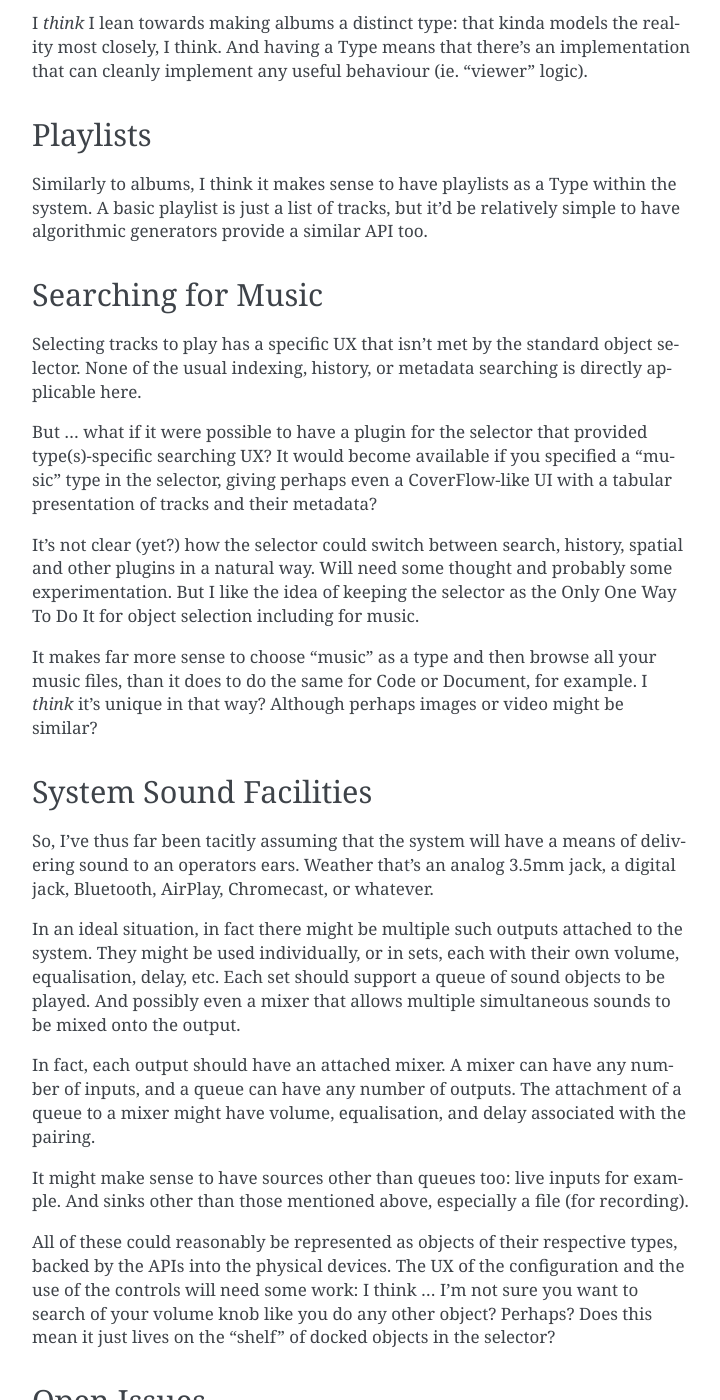
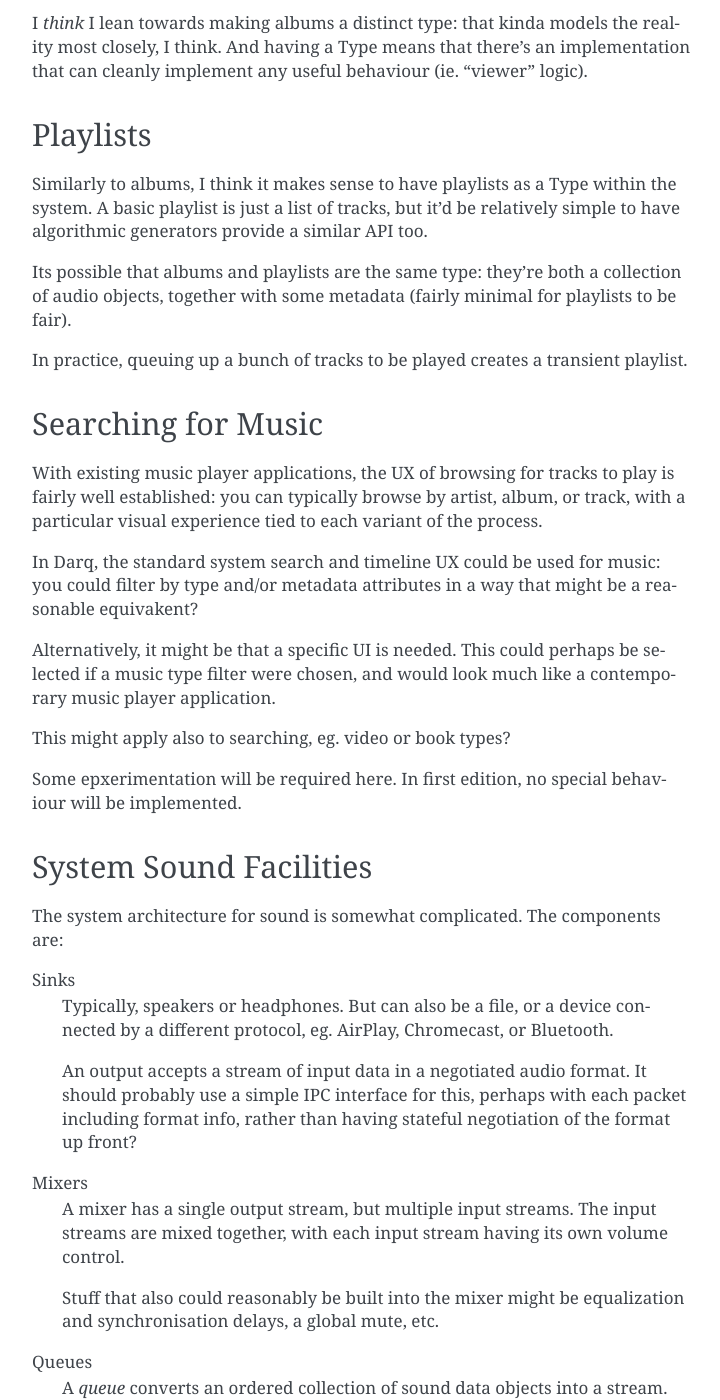
Before and after one commit to darqos/darqos, a Sphinx documentation site: the page built from doc/audio.rst, in a window 1280 px wide and 1400 px high, scrolled down 915 px. Shown: the whole window, without its empty margins (388-1108 px from the left). Built offline with Sphinx 7.4.7, drawn with Linux system fonts in a browser that asks for light colours; some of the changed text lies outside the part shown.

Commit message:
Renamed the audio type file.

```diff
--- a/doc/music-player.rst
+++ b/doc/audio.rst
@@ -1,7 +1,7 @@
-Music Player
-============
+Audio
+=====
 
-A music player is an interesting exploration of some modelling issues.
+An audio player is an interesting exploration of some modelling issues.
 
 * A simple player application (play, pause, ffw, rew, etc) for a single
   mp3 or similar format object is relatively easy to conceive.  This fits
@@ -55,49 +55,108 @@
 but it'd be relatively simple to have algorithmic generators provide
 a similar API too.
 
+Its possible that albums and playlists are the same type: they're both
+a collection of audio objects, together with some metadata (fairly
+minimal for playlists to be fair).
+
+In practice, queuing up a bunch of tracks to be played creates a
+transient playlist.
+
 Searching for Music
 -------------------
 
-Selecting tracks to play has a specific UX that isn't met by the
-standard object selector.  None of the usual indexing, history,
-or metadata searching is directly applicable here.
+With existing music player applications, the UX of browsing for tracks
+to play is fairly well established: you can typically browse by
+artist, album, or track, with a particular visual experience tied to
+each variant of the process.
 
-But ... what if it were possible to have a plugin for the selector that
-provided type(s)-specific searching UX?  It would become available if
-you specified a "music" type in the selector, giving perhaps even a
-CoverFlow-like UI with a tabular presentation of tracks and their
-metadata?
+In Darq, the standard system search and timeline UX could be used for
+music: you could filter by type and/or metadata attributes in a way
+that might be a reasonable equivakent?
 
-It's not clear (yet?) how the selector could switch between search,
-history, spatial and other plugins in a natural way.  Will need some
-thought and probably some experimentation.  But I like the idea of
-keeping the selector as the Only One Way To Do It for object selection
-including for music.
+Alternatively, it might be that a specific UI is needed.  This could
+perhaps be selected if a music type filter were chosen, and would look
+much like a contemporary music player application.
 
-It makes far more sense to choose "music" as a type and then browse
-all your music files, than it does to do the same for Code or Document,
-for example.  I *think* it's unique in that way?  Although perhaps
-images or video might be similar?
+This might apply also to searching, eg. video or book types?
+
+Some epxerimentation will be required here.  In first edition, no
+special behaviour will be implemented.
 
 System Sound Facilities
 -----------------------
 
-So, I've thus far been tacitly assuming that the system will have a
-means of delivering sound to an operators ears.  Weather that's an
-analog 3.5mm jack, a digital jack, Bluetooth, AirPlay, Chromecast, or
-whatever.
+The system architecture for sound is somewhat complicated.  The
+components are:
 
-In an ideal situation, in fact there might be multiple such outputs
-attached to the system.  They might be used individually, or in sets,
-each with their own volume, equalisation, delay, etc.  Each set
-should support a queue of sound objects to be played.  And possibly
-even a mixer that allows multiple simultaneous sounds to be mixed onto
-the output.
+Sinks
+    Typically, speakers or headphones.  But can also be a file, or a
+    device connected by a different protocol, eg. AirPlay, Chromecast, or
+    Bluetooth.
+
+    An output accepts a stream of input data in a negotiated audio
+    format.  It should probably use a simple IPC interface for this,
+    perhaps with each packet including format info, rather than having
+    stateful negotiation of the format up front?
+
+Mixers
+    A mixer has a single output stream, but multiple input streams.
+    The input streams are mixed together, with each input stream
+    having its own volume control.
+
+    Stuff that also could reasonably be built into the mixer might be
+    equalization and synchronisation delays, a global mute, etc.
+
+Queues
+    A *queue* converts an ordered collection of sound data objects
+    into a stream.
+
+Source
+    Anything that can produce a stream of audio data.  This might be a
+    streamer for stored objects, a translator for a network stream, or
+    a physical input device, eg. a line-in, or a microphone.
+
+In general, a terminal device will have an input-side mixer, and an
+output side sink.  The sink might be a local analog jack, USB
+soundcard, or nearby AirPlay device (for example): it doesn't matter
+what it is.  The mixer is always configured; the output device might
+not always be available.
+
+This raises the need for configuration.
+
+A DarqOS system can be configured with any number of:
+
+* Sinks, local or networked.
+* Mixers, in addition to the default mixer for a terminal.
+* Sources, and
+* Queues.
+
+Audio Player
+------------
+
+The *Audio* type implementation has a simple lens that supports:
+
+* Play/pause/skip back/skip forward/restart
+* Selection of an output mixer
+
+* Control of the mixer channel should probably be a different lens
+    for the mixer type implementation?
+
+Music Player
+------------
+
+The *Music*, *Album*, and *Playlist* type implementations have a
+richly functional lens that supports:
+
+* Basic audio controls
+* Metadata display
+* Support for album and playlist types
 
 In fact, each output should have an attached mixer.  A mixer can have
 any number of inputs, and a queue can have any number of outputs.  The
 attachment of a queue to a mixer might have volume, equalisation, and
 delay associated with the pairing.
+
 
 It might make sense to have sources other than queues too: live inputs
 for example.  And sinks other than those mentioned above, especially
@@ -113,7 +172,6 @@
 Open Issues
 -----------
 
-* Selection plugin?
 * System hardware/device configuration: how are these objects
   accessed?
 * Is there a distinction between sound and music objects?
@@ -121,7 +179,13 @@
 
   * Stereo, 5.1, 7.1, Atmos, etc
 
-* Can I leverage Jack for the audio system?
+* Can I leverage Pipewire or Jack for the audio system?
 * Is there any commonality between the audio system model, as
   described above, and how the system should handle displays and
   input devices?
+* How is the default mixer identified by the player application?
+
+  * Some sort of context from the terminal?
+
+    * How is that context located?
+    * What else is in it?
--- a/doc/index.rst
+++ b/doc/index.rst
@@ -37,7 +37,7 @@
    calculation
    document-types
    email
-   music-player
+   audio
    pim
    project
 
```
